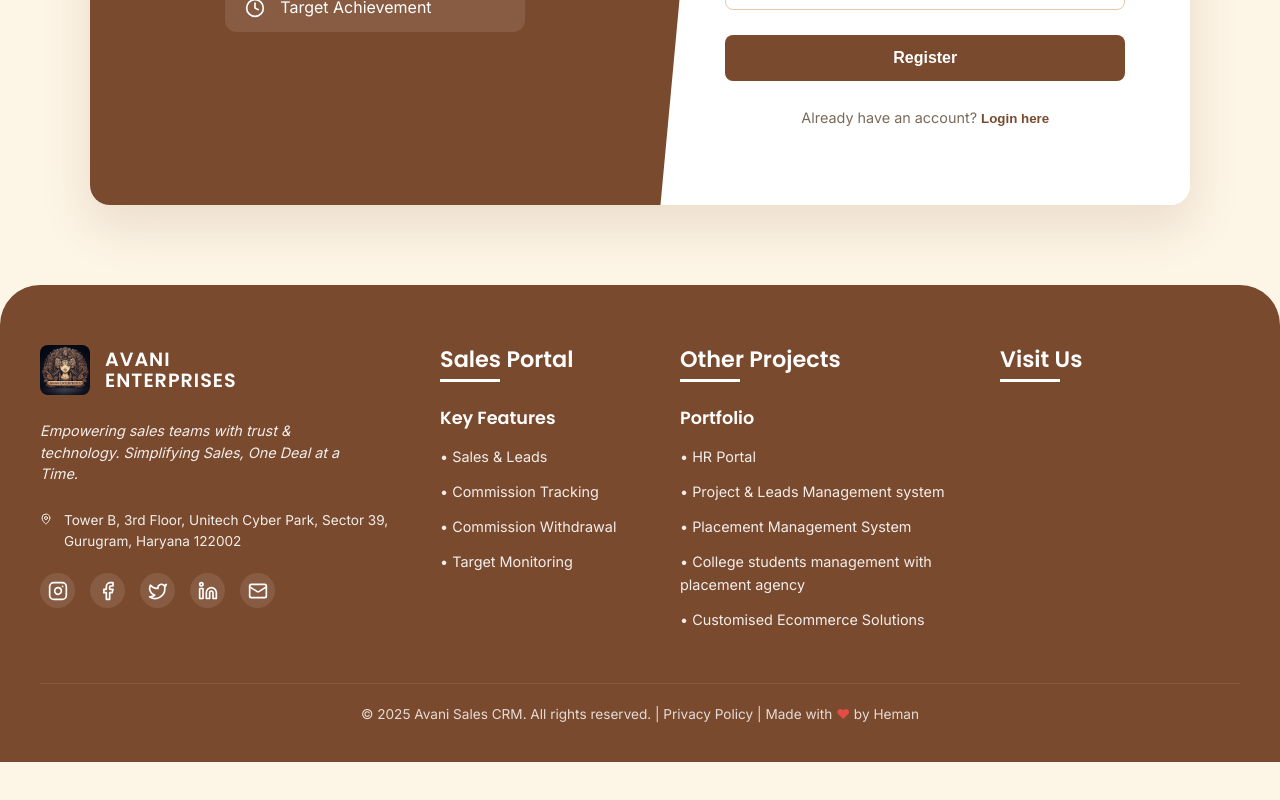
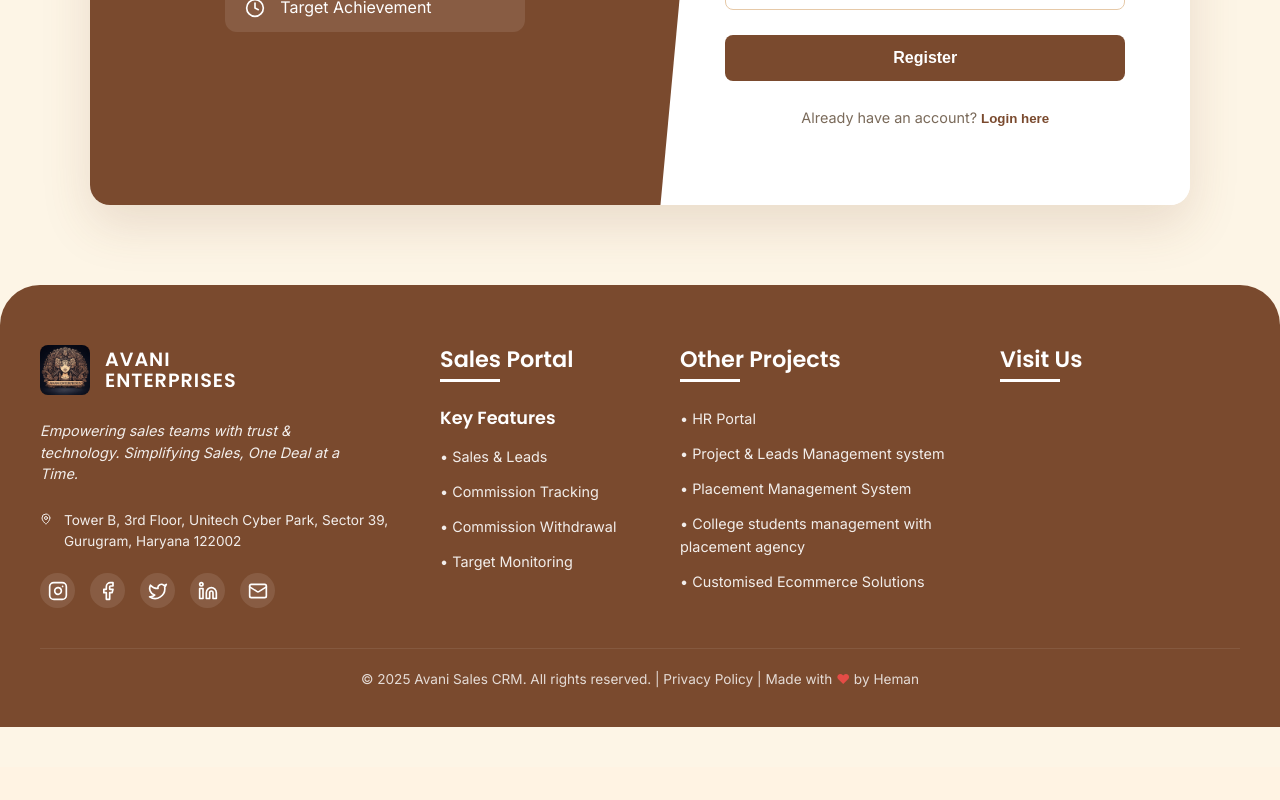
Before and after one commit to Heman1223/crm-sales-portal, a React (Vite) app in the folder frontend/: page /register in a window 1280 px wide. Shown: the part 808-1608 px from the top of the page. After the commit the page ends 1575 px from the top, so only its background shows below. Built offline with nearby package versions, Linux system fonts and the light colour scheme; no server answers; grey boxes are pictures that could not be loaded.

Commit message:
Remove portfolio heading from footer

```diff
--- a/frontend/src/components/layout/Footer.jsx
+++ b/frontend/src/components/layout/Footer.jsx
@@ -48,7 +48,6 @@
           <div className="footer-links footer-projects">
             <h4>Other Projects</h4>
             <div className="footer-hr-line"></div>
-            <h5>Portfolio</h5>
             <ul className="external-links">
               <li>• <a href="https://Hrportal.avanienterprises.in" target="_blank" rel="noopener noreferrer">HR Portal</a></li>
               <li>• <a href="https://Projectmanagement.avanienterprises.in" target="_blank" rel="noopener noreferrer">Project & Leads Management system</a></li>
```
